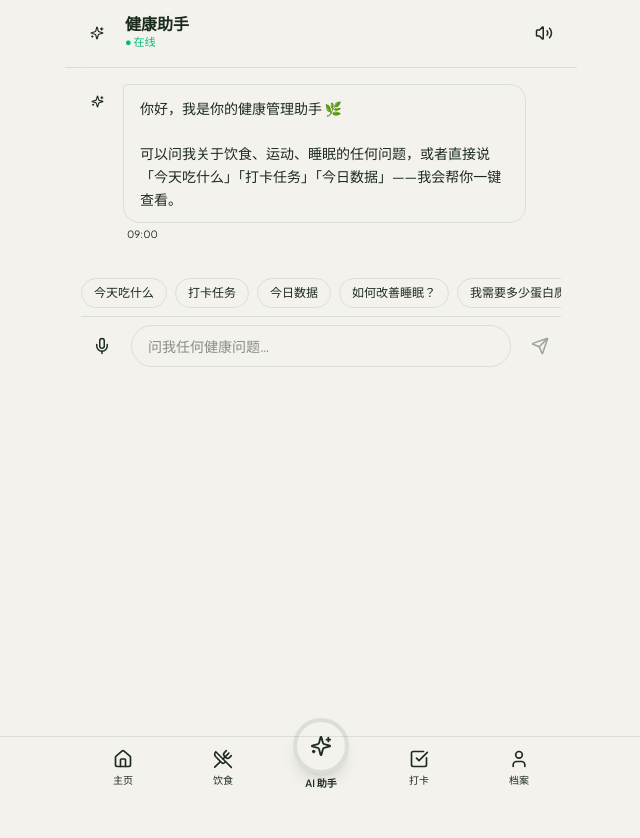
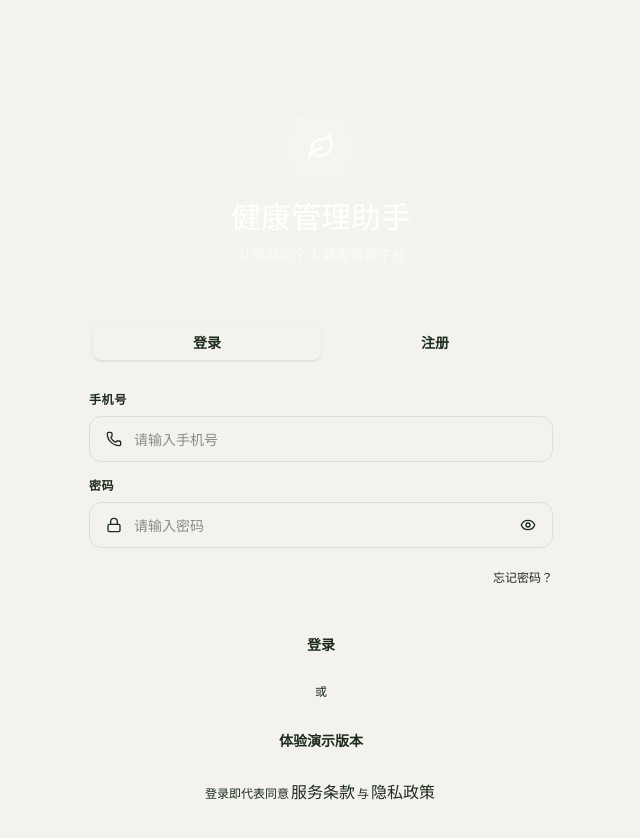
Before and after one commit to zhq0808/healthAgent, a React (Vite) app in the folder front/: page / in a window 1280 px wide. Shown: the top 838 px of the page, without its empty margins (319-959 px from the left). Before the commit the page ends 800 px from the top, so only its background shows below. Built offline with nearby package versions, Linux system fonts and the light colour scheme.

Commit message:
新增登录页面

```diff
--- a/front/src/app/App.tsx
+++ b/front/src/app/App.tsx
@@ -4,7 +4,7 @@ import {
   Home, Send, Mic, MicOff, ChevronRight, Flame, Droplets,
   Moon, Activity, Heart, Apple, Coffee, Sun, Star,
   Edit3, Save, TrendingUp, Award, Plus, Check,
-  Volume2, Sparkles, ArrowRight
+  Volume2, Sparkles, ArrowRight, Eye, EyeOff, Lock, Phone, Leaf
 } from "lucide-react";
 import { sendChat } from "./api";
 
@@ -583,8 +583,180 @@ function BottomNav({ active, setTab }: { active: Tab; setTab: (t: Tab) => void }
   );
 }
 
+// ── Login ─────────────────────────────────────────────────────────────────────
+// 说明：当前登录仅前端演示（假 setTimeout）。真鉴权（登录接口 + JWT + user_id）
+// 属 Phase 3，见 docs/plan.md；届时把 handleSubmit 换成真调后端即可，UI 不变。
+type AuthScreen = "login" | "register";
+
+function AuthPage({ onLogin }: { onLogin: () => void }) {
+  const [screen, setScreen] = useState<AuthScreen>("login");
+  const [phone, setPhone] = useState("");
+  const [password, setPassword] = useState("");
+  const [confirm, setConfirm] = useState("");
+  const [showPwd, setShowPwd] = useState(false);
+  const [loading, setLoading] = useState(false);
+  const [error, setError] = useState("");
+
+  function handleSubmit() {
+    setError("");
+    if (!phone.trim()) { setError("请输入手机号"); return; }
+    if (!password.trim()) { setError("请输入密码"); return; }
+    if (screen === "register" && password !== confirm) { setError("两次密码不一致"); return; }
+    setLoading(true);
+    setTimeout(() => { setLoading(false); onLogin(); }, 1000);
+  }
+
+  return (
+    <div className="min-h-screen bg-background flex flex-col" style={{ fontFamily: "'Plus Jakarta Sans', sans-serif" }}>
+      <style>{`
+        @import url('https://fonts.googleapis.com/css2?family=DM+Serif+Display:ital@0;1&family=Plus+Jakarta+Sans:wght@400;500;600;700&display=swap');
+        .font-display { font-family: 'DM Serif Display', serif; }
+        * { scrollbar-width: none; }
+        *::-webkit-scrollbar { display: none; }
+      `}</style>
+
+      {/* Top illustration */}
+      <div className="bg-primary flex-none flex flex-col items-center justify-end pb-10 pt-16 px-8 relative overflow-hidden" style={{ minHeight: "38vh" }}>
+        {/* Decorative circles */}
+        <div className="absolute top-0 left-0 w-48 h-48 bg-white/5 rounded-full -translate-x-20 -translate-y-20" />
+        <div className="absolute top-8 right-0 w-32 h-32 bg-white/5 rounded-full translate-x-12" />
+        <div className="absolute bottom-0 left-1/2 w-64 h-64 bg-white/5 rounded-full -translate-x-1/2 translate-y-32" />
+
+        {/* Logo mark */}
+        <div className="relative mb-5 w-16 h-16 rounded-2xl bg-white/15 flex items-center justify-center backdrop-blur-sm border border-white/20">
+          <Leaf size={28} className="text-white" />
+        </div>
+        <h1 className="font-display text-3xl text-white text-center leading-tight">健康管理助手</h1>
+        <p className="text-white/70 text-sm text-center mt-2">AI 驱动的个人健康管理平台</p>
+      </div>
+
+      {/* Card */}
+      <div className="flex-1 bg-background rounded-t-3xl -mt-4 px-6 pt-8 pb-10 flex flex-col max-w-lg mx-auto w-full">
+        {/* Tab switcher */}
+        <div className="flex bg-muted rounded-xl p-1 mb-7">
+          {(["login", "register"] as const).map((s) => (
+            <button
+              key={s}
+              onClick={() => { setScreen(s); setError(""); }}
+              className={`flex-1 py-2 rounded-lg text-sm font-semibold transition-all ${screen === s ? "bg-card shadow-sm text-foreground" : "text-muted-foreground"}`}
+            >
+              {s === "login" ? "登录" : "注册"}
+            </button>
+          ))}
+        </div>
+
+        <div className="space-y-4 flex-1">
+          {/* Phone */}
+          <div>
+            <label className="block text-xs font-semibold text-muted-foreground mb-2 uppercase tracking-wider">手机号</label>
+            <div className="flex items-center bg-input-background border border-border rounded-xl px-4 py-3 gap-3 focus-within:ring-1 focus-within:ring-ring transition-shadow">
+              <Phone size={16} className="text-muted-foreground flex-shrink-0" />
+              <input
+                type="tel"
+                placeholder="请输入手机号"
+                value={phone}
+                onChange={e => setPhone(e.target.value)}
+                className="flex-1 bg-transparent text-sm focus:outline-none placeholder:text-muted-foreground"
+              />
+            </div>
+          </div>
+
+          {/* Password */}
+          <div>
+            <label className="block text-xs font-semibold text-muted-foreground mb-2 uppercase tracking-wider">密码</label>
+            <div className="flex items-center bg-input-background border border-border rounded-xl px-4 py-3 gap-3 focus-within:ring-1 focus-within:ring-ring transition-shadow">
+              <Lock size={16} className="text-muted-foreground flex-shrink-0" />
+              <input
+                type={showPwd ? "text" : "password"}
+                placeholder="请输入密码"
+                value={password}
+                onChange={e => setPassword(e.target.value)}
+                onKeyDown={e => e.key === "Enter" && handleSubmit()}
+                className="flex-1 bg-transparent text-sm focus:outline-none placeholder:text-muted-foreground"
+              />
+              <button onClick={() => setShowPwd(p => !p)} className="text-muted-foreground hover:text-foreground transition-colors">
+                {showPwd ? <EyeOff size={16} /> : <Eye size={16} />}
+              </button>
+            </div>
+          </div>
+
+          {/* Confirm password (register only) */}
+          {screen === "register" && (
+            <div>
+              <label className="block text-xs font-semibold text-muted-foreground mb-2 uppercase tracking-wider">确认密码</label>
+              <div className="flex items-center bg-input-background border border-border rounded-xl px-4 py-3 gap-3 focus-within:ring-1 focus-within:ring-ring transition-shadow">
+                <Lock size={16} className="text-muted-foreground flex-shrink-0" />
+                <input
+                  type={showPwd ? "text" : "password"}
+                  placeholder="再次输入密码"
+                  value={confirm}
+                  onChange={e => setConfirm(e.target.value)}
+                  onKeyDown={e => e.key === "Enter" && handleSubmit()}
+                  className="flex-1 bg-transparent text-sm focus:outline-none placeholder:text-muted-foreground"
+                />
+              </div>
+            </div>
+          )}
+
+          {/* Forgot password */}
+          {screen === "login" && (
+            <div className="text-right">
+              <button className="text-xs text-primary font-medium hover:underline">忘记密码？</button>
+            </div>
+          )}
+
+          {/* Error */}
+          {error && (
+            <div className="bg-red-50 border border-red-200 text-red-600 text-sm rounded-xl px-4 py-3">
+              {error}
+            </div>
+          )}
+        </div>
+
+        {/* Submit */}
+        <div className="mt-8 space-y-4">
+          <button
+            onClick={handleSubmit}
+            disabled={loading}
+            className="w-full bg-primary text-primary-foreground rounded-xl py-3.5 font-semibold text-sm flex items-center justify-center gap-2 hover:opacity-90 transition-opacity disabled:opacity-70"
+          >
+            {loading ? (
+              <span className="flex gap-1.5">
+                {[0,1,2].map(i => <span key={i} className="w-1.5 h-1.5 rounded-full bg-white/70 animate-bounce" style={{ animationDelay: `${i*0.15}s` }} />)}
+              </span>
+            ) : (screen === "login" ? "登录" : "注册并开始使用")}
+          </button>
+
+          {/* Divider */}
+          <div className="flex items-center gap-3">
+            <div className="flex-1 h-px bg-border" />
+            <span className="text-xs text-muted-foreground">或</span>
+            <div className="flex-1 h-px bg-border" />
+          </div>
+
+          {/* Guest */}
+          <button
+            onClick={onLogin}
+            className="w-full bg-secondary text-secondary-foreground rounded-xl py-3.5 font-semibold text-sm hover:bg-muted transition-colors"
+          >
+            体验演示版本
+          </button>
+
+          <p className="text-center text-xs text-muted-foreground">
+            登录即代表同意
+            <button className="text-primary font-medium mx-0.5 hover:underline">服务条款</button>
+            与
+            <button className="text-primary font-medium mx-0.5 hover:underline">隐私政策</button>
+          </p>
+        </div>
+      </div>
+    </div>
+  );
+}
+
 // ── App root ──────────────────────────────────────────────────────────────────
 export default function App() {
+  const [authed, setAuthed] = useState(false);
   const [tab, setTab] = useState<Tab | "chat">("chat");
 
   // 聊天状态提升到 App（跨 tab 不卸载的公共祖先），
@@ -596,6 +768,8 @@ export default function App() {
     },
   ]);
   const [isTyping, setIsTyping] = useState(false);
+
+  if (!authed) return <AuthPage onLogin={() => setAuthed(true)} />;
 
   const titles: Record<string, string> = {
     chat: "健康助手",
```
